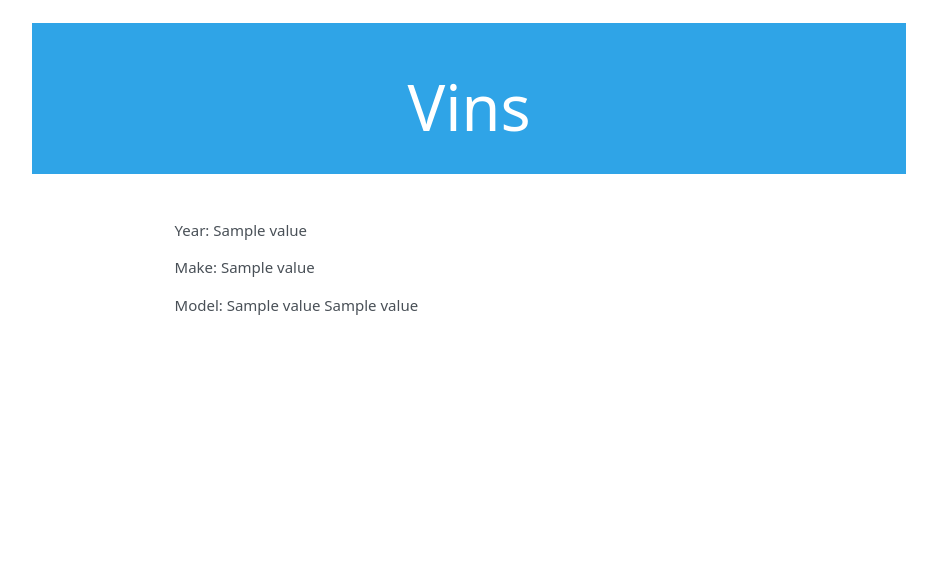
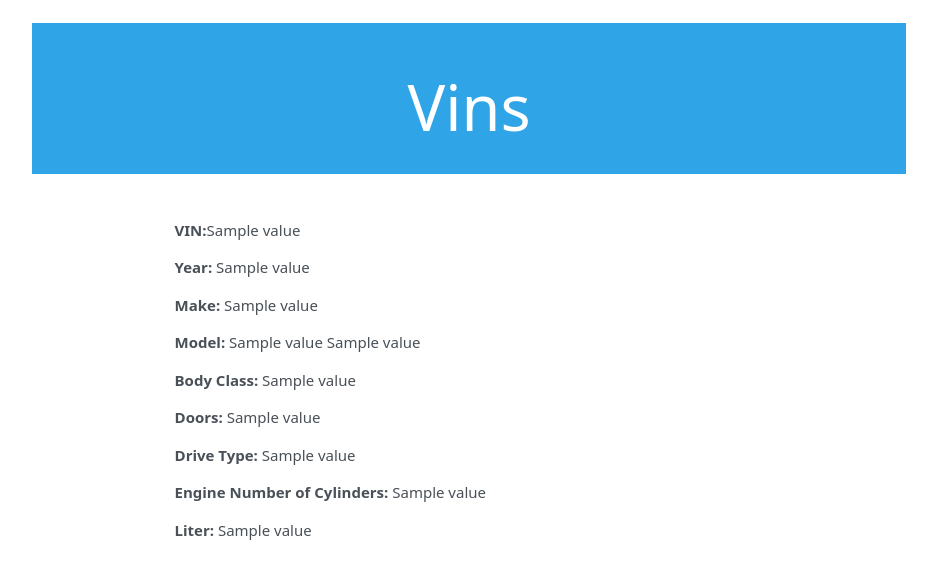
Before and after one commit to alexsteeve/Management-System, a Django app: template cars/templates/vins.html in a window 1280 px wide. Shown: the top 579 px of the page, without its empty margins (171-1108 px from the left). Run offline with Django 4.2, Linux system fonts and the light colour scheme; the template is opened without the code that fills it: most values are stand-ins (such as "Sample title", 1, 10 or a date in 2020); some libraries are stand-ins or nearby versions.

Commit message:
bring more details from the car

```diff
--- a/cars/templates/vins.html
+++ b/cars/templates/vins.html
@@ -7,8 +7,14 @@
     <h1>Vins</h1>
 </div>
 <div class="container mt-5">
-    <p>Year: {{ vins.Results.10.Value }}</p>
-    <p>Make: {{ vins.Results.7.Value }}</p>
-    <p>Model: {{ vins.Results.9.Value }} {{ vins.Results.12.Value }}</p>
+    <p><b>VIN:</b>{{ vins.Results.5.Value }}</p>
+    <p><b>Year:</b> {{ vins.Results.10.Value }}</p>
+    <p><b>Make:</b> {{ vins.Results.7.Value }}</p>
+    <p><b>Model:</b> {{ vins.Results.9.Value }} {{ vins.Results.12.Value }}</p>
+    <p><b>Body Class:</b> {{ vins.Results.23.Value }}</p>
+    <p><b>Doors:</b> {{ vins.Results.24.Value }}</p>
+    <p><b>Drive Type:</b> {{ vins.Results.51.Value }}</p>
+    <p><b>Engine Number of Cylinders:</b> {{ vins.Results.70.Value }}</p>
+    <p><b>Liter:</b> {{ vins.Results.73.Value }}</p>
 </div>
 {% endblock %}
```
